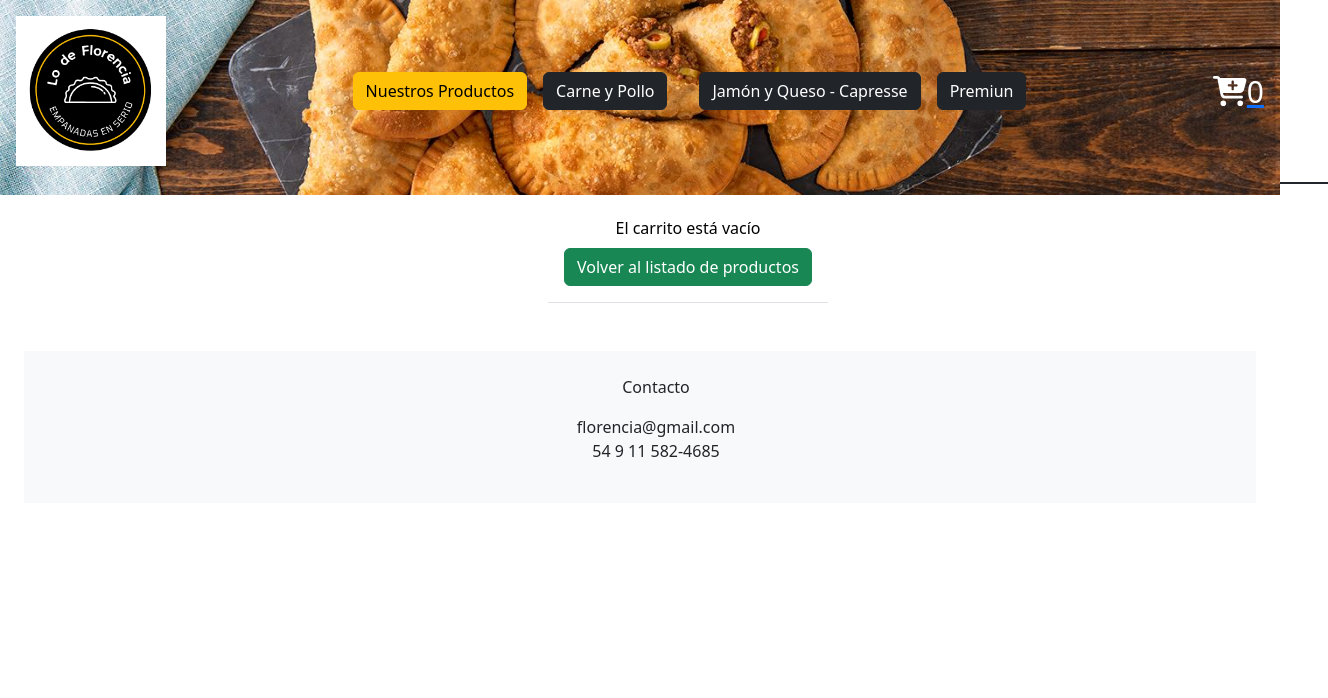
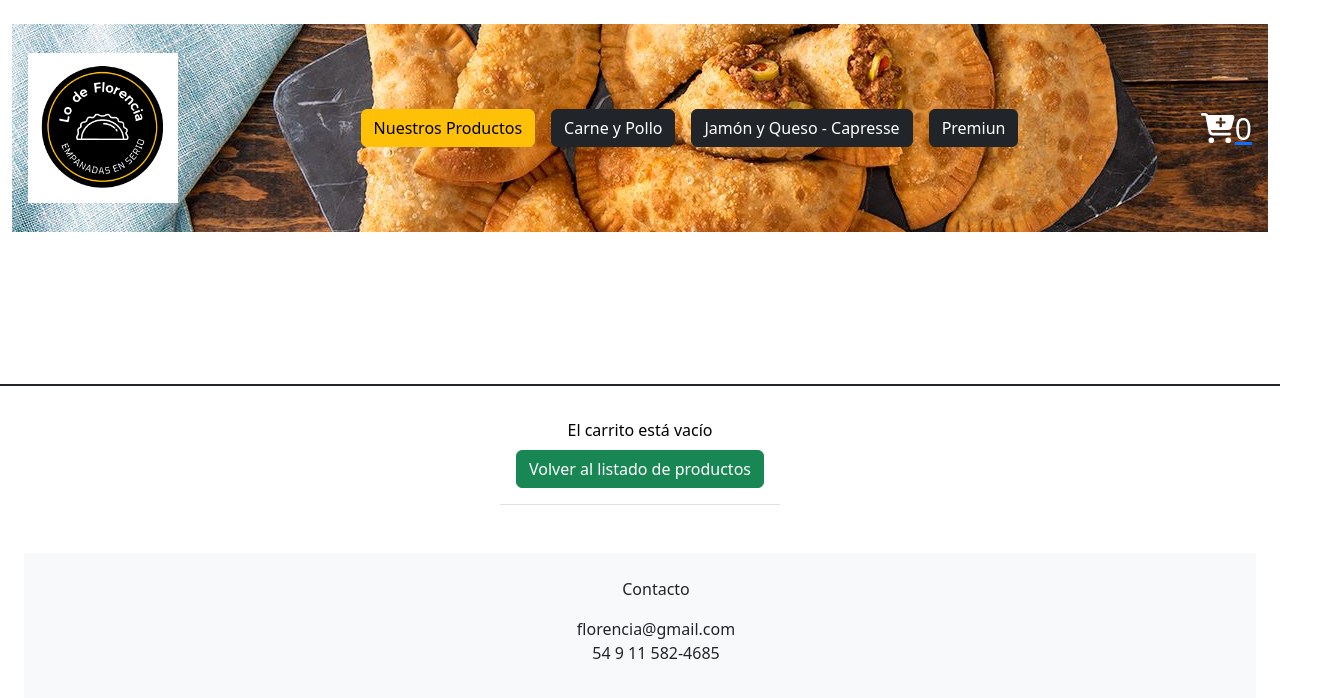
Before and after one commit to mariaFlorenciaMerzario/reactCorderCartTwo-github.pages, a React (Create React App) app: page /cart in a window 1280 px wide. Shown: the top 698 px of the page, 1328 px wide, since content can reach past the window. Built offline with nearby package versions, Linux system fonts and the light colour scheme.

Commit message:
order margin and padding

```diff
--- a/src/App.js
+++ b/src/App.js
@@ -39,13 +39,11 @@ function App() {
         <Route path='/checkout' element={<Checkout/>}/>
         <Route path='/productList/:productId' element={<ProductList/>}/>
         <Route path='/:*' element={<h1>Not found</h1>}/>
-
       </Routes>
       </OrderProvider>
       </CarProvider>
       </StockProvider>
     </BrowserRouter>
-
     <Footer />
     </div>
   );
--- a/src/Components/Cart.jsx
+++ b/src/Components/Cart.jsx
@@ -6,7 +6,7 @@ import { faTrashCan } from '@fortawesome/free-solid-svg-icons'
 import ItemModif from './Container/ItemCount/ItemMod'
 import RegreHome from './Container/RegreHome'
 import { NavLink } from 'react-router-dom'
-
+import ItemDetailCss from './Container/ItemDetail.css'
 const Cart = (onAdd) => {
     let total=0
     const {cart}= useContext(CartContext)
@@ -16,10 +16,10 @@ const Cart = (onAdd) => {
 
   return (
   <>
-<table className="table mx-5">
+<table className="table mtop5">
   <thead className="thead-light">
 {cart.length != 0?
-    <tr className='m-5'>
+    <tr className='m-5 displayNone'>
       <th scope="col">Nombre</th>
       <th scope="col">Cantidad</th>
       <th scope="col">Precio</th>
@@ -29,16 +29,15 @@ const Cart = (onAdd) => {
 :''}
   </thead>
   <tbody>
-    {console.log('cart.length')}
-    {console.log(cart.length)}
+
      {cart.length >0?
       cart.map((item, index) => (
-     <tr key={index}>
+     <tr key={index} className='my-4 d-flexColumnSm flexColumnSm'>
         <td className="d-none" ></td>
         <td>{item.name}</td>
         <td><ItemModif quantityItem={item.quantity} id={item.id}/></td>
-        <td>${item.price}</td>
-        <td>${item.price*item.quantity}</td>
+        <td><span className='dNonePc'>Precio</span>${item.price}</td>
+        <td><span className='dNonePc'>Total</span> ${item.price*item.quantity}</td>
         <td className='d-none'>{total = item.price * item.quantity + total} </td>
         <td><button className="border-0" onClick={()=>removeItem(item.id)}><FontAwesomeIcon className="text-danger" icon={faTrashCan}/></button></td>
     </tr>
--- a/src/Components/Container/Container.jsx
+++ b/src/Components/Container/Container.jsx
@@ -5,7 +5,7 @@ import Css from './ItemDetail.css'
 const Container = () => {
     return(
         <>
-         <div className="container mtop5">
+         <div className="container">
             <ItemListContainer greeting={'Bienvenidos'}/>
             <Main />
          </div>
--- a/src/Components/Container/ItemDetail.css
+++ b/src/Components/Container/ItemDetail.css
@@ -1,5 +1,32 @@
+.mtop5{
+    margin-top:10%
+}
+.mtop20{
+    margin-top: 20px;
+}
+.dNonePc{
+    display: none;
+}
+.d-flexColumnSm{
+    display: contents;
+}
 
 
-.mtop5{
-    margin-top:5%
-}
+/* On screens that are 600px or less, set the background color to olive */
+@media screen and (max-width: 600px) {
+    .mtop20 {
+        margin-top: 20%!important;
+    }
+    .displayNone{
+        display: none;
+    }
+    .flexColumnSm{
+        flex-direction: column!important;
+    }
+    .d-flexColumnSm{
+        display: flex!important;
+    }
+    .dNonePc{
+        display: block;
+    }
+  }
--- a/src/Components/Container/ItemDetail.jsx
+++ b/src/Components/Container/ItemDetail.jsx
@@ -23,7 +23,7 @@ console.log(stock)
 
     return(
      <>
-        <div className='d-flex justify-content-center mtop5'>
+        <div className='d-flex justify-content-center'>
             <img className="mx-4 vertical-align-center" src={require('../Assets/'+image)} style={{width: '150px'}}alt={name}/>
             <h2>{name}</h2>
             </div>
--- a/src/Components/ItemListContainer/ItemListContainer.jsx
+++ b/src/Components/ItemListContainer/ItemListContainer.jsx
@@ -1,7 +1,7 @@
 
 const ItemListContainer = ({greeting}) => {
     return(
-        <div className="my-5">
+        <div>
             <h1>{greeting}</h1>
         </div>
     )
--- a/src/Components/Navbar/Navbar.css
+++ b/src/Components/Navbar/Navbar.css
@@ -2,11 +2,8 @@
 
 .banner{
     background-image: url("../Assets/banner.jpg");
-    background-repeat: no-repeat;
-    background-size:cover;
     background-position: left;
-    position: fixed;
-    z-index: 5;
+
 
 }
 
--- a/src/Components/Navbar/Navbar.jsx
+++ b/src/Components/Navbar/Navbar.jsx
@@ -14,19 +14,20 @@ const Navbar = () => {
 
     return(
 
-        <div className="m-5 margin-botom-5 row d-flex align-items-center justify-content-around">
-            <nav className="mx-5 navbar navbar-expand-lg navbar-light d-flex justify-content-around m-2 banner">
+        <div className="row d-flex align-items-center justify-content-around p-4">
+            <nav className="navbar navbar-expand-lg navbar-light bg-light navbar-light banner">
+         {/* </nav>   <nav className="mx-5 navbar navbar-expand-lg navbar-light justify-content-around m-2 banner"> */}
                 <Link to={'/'} className="navbar-brand m-3" href="#"><Logo/> </Link>
-                <button className="navbar-toggler" type="button" data-toggle="collapse" data-target="#navbarNav" aria-controls="navbarNav" aria-expanded="false" aria-label="Toggle navigation">
+                <button className="navbar-toggler text-warning bg-warning m-3" type="button" data-toggle="collapse" data-target="#navbarNav" aria-controls="navbarNav" aria-expanded="false" aria-label="Toggle navigation">
                     <span className="navbar-toggler-icon"></span>
                 </button>
                 <div className="collapse navbar-collapse" id="navbarNav">
                     <div className="navbar-nav m-auto">
 
-                        <NavLink to={'/'} className="btn btn-warning">Nuestros Productos</NavLink>
-                        <NavLink to={'/category/CarnePollo'} className="btn btn-dark mx-3">Carne y Pollo</NavLink>
-                        <NavLink to={'/category/JamonCapresse'} className="btn btn-dark mx-3">Jamón y Queso - Capresse</NavLink>
-                        <NavLink to={'/category/Premiun'} className="btn btn-dark">Premiun</NavLink>
+                        <NavLink to={'/'} className="btn btn-warning m-2">Nuestros Productos</NavLink>
+                        <NavLink to={'/category/CarnePollo'} className="btn btn-dark m-2">Carne y Pollo</NavLink>
+                        <NavLink to={'/category/JamonCapresse'} className="btn btn-dark m-2">Jamón y Queso - Capresse</NavLink>
+                        <NavLink to={'/category/Premiun'} className="btn btn-dark m-2">Premiun</NavLink>
 
                     </div>
 
@@ -40,7 +41,7 @@ const Navbar = () => {
                     <ion-icon className="cart" name="cart-outline" id="cartNav"></ion-icon>
                 </a>  */}
             </nav>
-            <FormSearchNav />
+
         </div>
 
 
```
Also changed, not shown: 12 other files (tests, documents, lock files or other folders).
